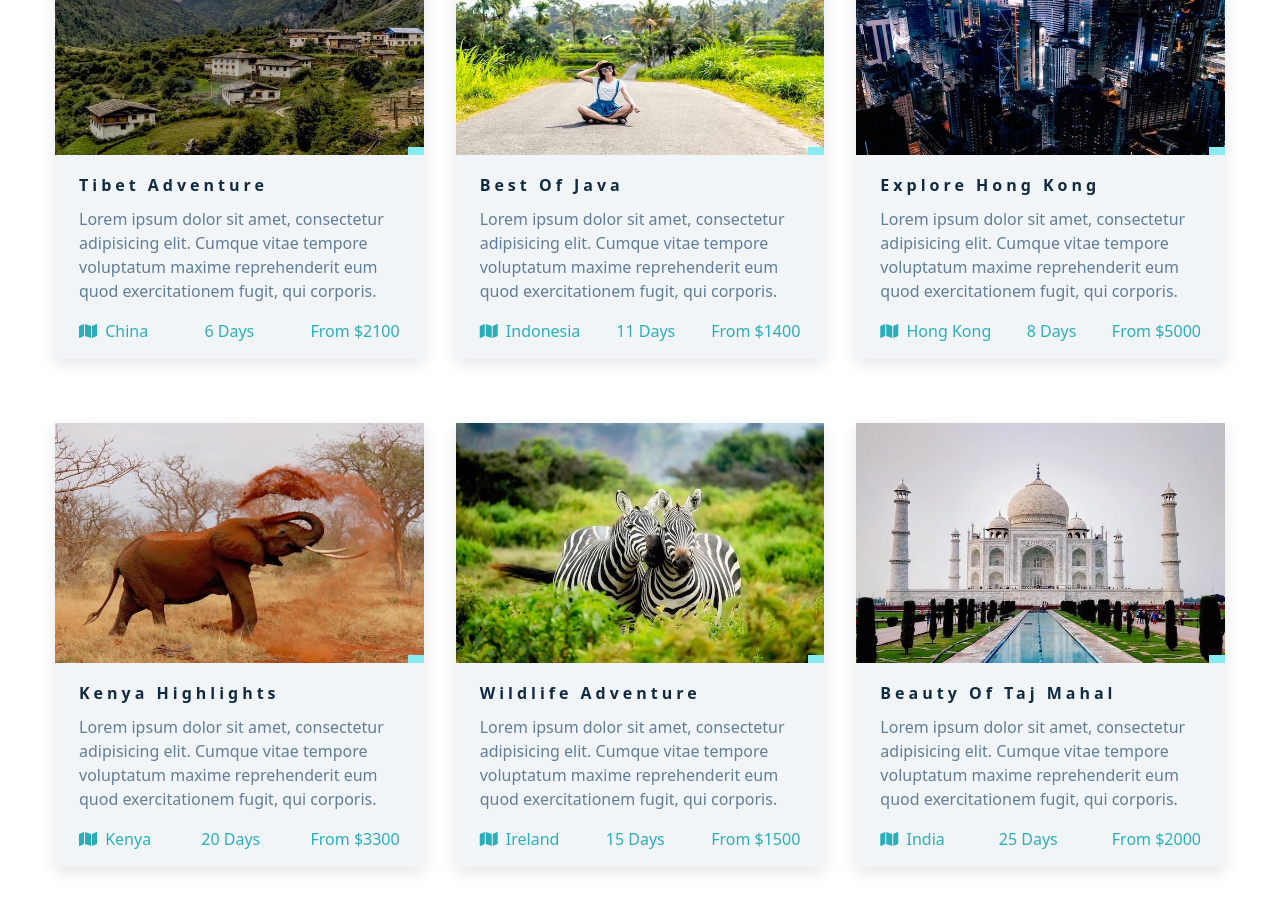
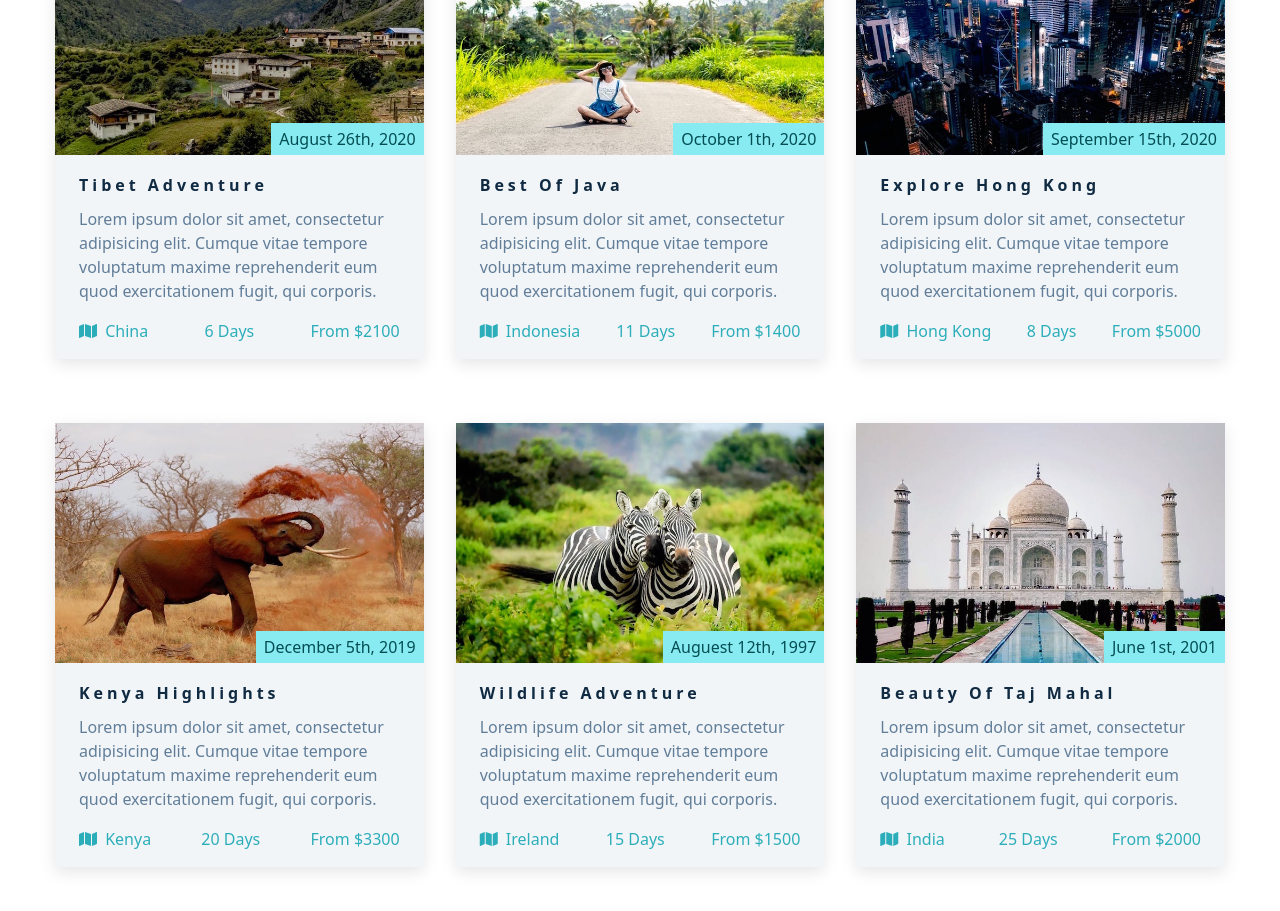
Before and after one commit to Boopalan-d3v/Learn-React, a React (Create React App) app in the folder backroads-app/: page / in a window 1280 px wide. Shown: the part 2140-3051 px from the top of the page. Built offline with nearby package versions, Linux system fonts and the light colour scheme.

Commit message:
spelling correction for date in Tour array

```diff
--- a/backroads-app/src/data.js
+++ b/backroads-app/src/data.js
@@ -36,7 +36,7 @@ export const Service =[
 export const Tour =[
     {id:1,
     img: img1,
-    data:'august 26th, 2020',
+    date:'august 26th, 2020',
     text:'Tibet Adventure',
     info:'Lorem ipsum dolor sit amet, consectetur adipisicing elit. Cumque vitae tempore voluptatum maxime reprehenderit eum quod exercitationem fugit, qui corporis.',
     place:'china',
@@ -45,7 +45,7 @@ export const Tour =[
     },
     {id:2,
     img:img2,
-    data:'october 1th, 2020',
+    date:'october 1th, 2020',
     text:'best of java',
     info:'Lorem ipsum dolor sit amet, consectetur adipisicing elit. Cumque vitae tempore voluptatum maxime reprehenderit eum quod exercitationem fugit, qui corporis.',
     place:'indonesia',
@@ -54,7 +54,7 @@ export const Tour =[
     },
     {id:3,
     img:img3,
-    data:'september 15th, 2020',
+    date:'september 15th, 2020',
     text:'explore hong kong',
     info:'Lorem ipsum dolor sit amet, consectetur adipisicing elit. Cumque vitae tempore voluptatum maxime reprehenderit eum quod exercitationem fugit, qui corporis.',
     place:'hong kong',
@@ -63,7 +63,7 @@ export const Tour =[
     },
     {id:4,
     img:img4,
-    data:'december 5th, 2019',
+    date:'december 5th, 2019',
     text:'kenya highlights',
     info:'Lorem ipsum dolor sit amet, consectetur adipisicing elit. Cumque vitae tempore voluptatum maxime reprehenderit eum quod exercitationem fugit, qui corporis.',
     place:'kenya',
@@ -72,7 +72,7 @@ export const Tour =[
     },
     {id:5,
     img:img5,
-    data:'Auguest 12th, 1997',
+    date:'Auguest 12th, 1997',
     text:'Wildlife Adventure',
     info:'Lorem ipsum dolor sit amet, consectetur adipisicing elit. Cumque vitae tempore voluptatum maxime reprehenderit eum quod exercitationem fugit, qui corporis.',
     place:'ireland',
@@ -81,7 +81,7 @@ export const Tour =[
     },
     {id:6,
     img:img6,
-    data:'June 1st, 2001',
+    date:'June 1st, 2001',
     text:'Beauty of Taj Mahal',
     info:'Lorem ipsum dolor sit amet, consectetur adipisicing elit. Cumque vitae tempore voluptatum maxime reprehenderit eum quod exercitationem fugit, qui corporis.',
     place:'India',
```
